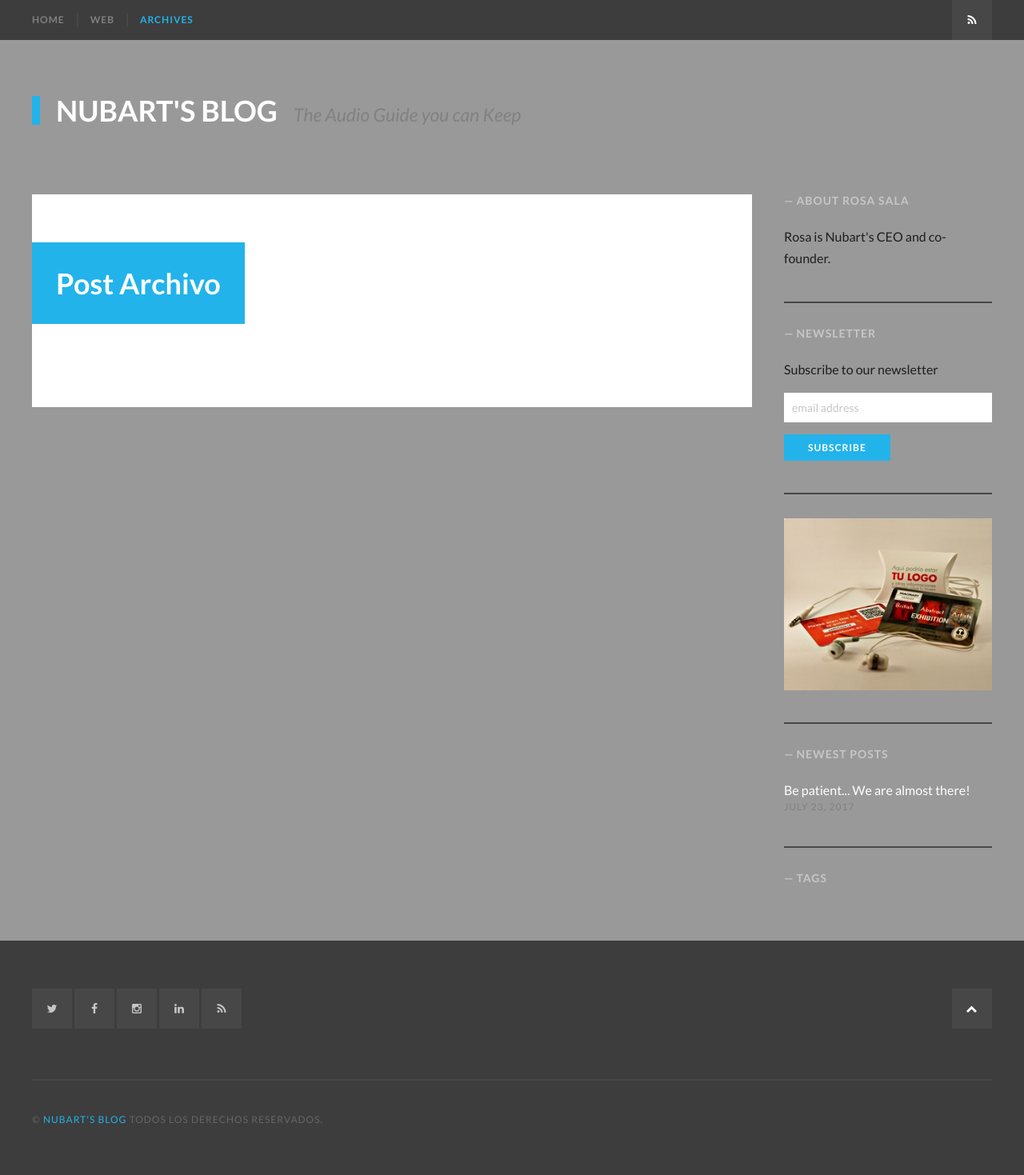
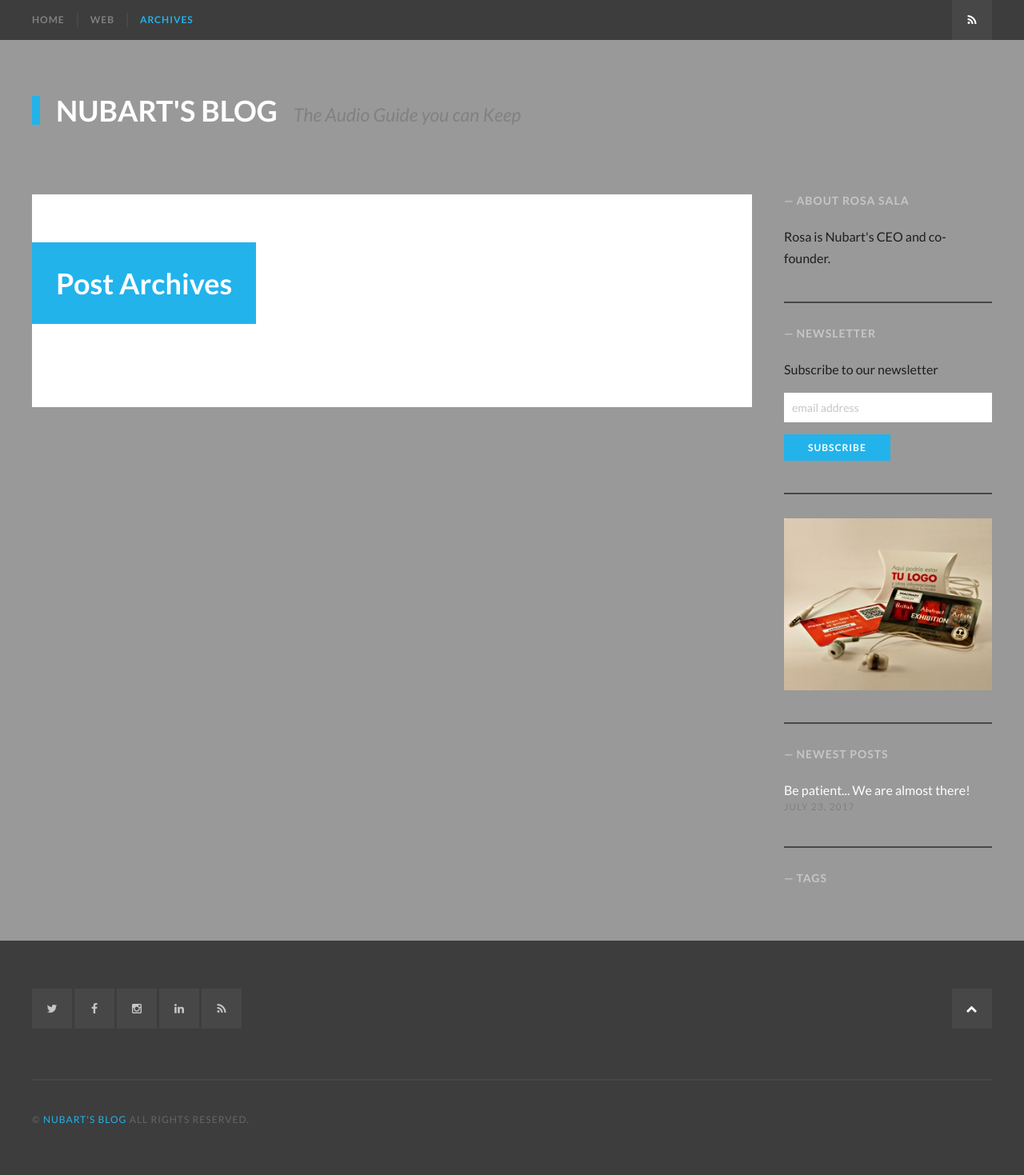
Before and after one commit to nubart/blog-en, a Jekyll site: the page built from tags/index.html, in a window 1280 px wide. Shown: the whole page at 80% size. Built offline with Jekyll 4.4.1, drawn with Linux system fonts in a browser that asks for light colours; some web fonts are replaced; comment, search, counter and statistics services are not loaded.

Commit message:
Translations 5

```diff
--- a/_includes/disqus.html
+++ b/_includes/disqus.html
@@ -1,8 +1,8 @@
 <div class="comments-area">
     <div class="comments-inner">
-        <h2 class="comments-title">Comentarios</h2>
+        <h2 class="comments-title">Comments</h2>
         <div id="disqus_thread"></div>
-        <noscript>Por favor, activa JavaScript para ver los <a href="http://disqus.com/?ref_noscript">comentarios gestionados porDisqus</a>.</noscript>
+        <noscript>Please, activate JavaScript to see the comments powered by <a href="http://disqus.com/?ref_noscript"> Disqus</a>.</noscript>
     </div><!-- .comments-inner -->
 </div><!-- .comments-area -->
 
--- a/_includes/footer.html
+++ b/_includes/footer.html
@@ -34,8 +34,8 @@
             <a class="fa-feed square fill-horizontal" href="{{ site.baseurl }}/feed.xml"><span class="screen-reader-text">RSS</span></a>
         </div><!-- .social-links -->
         <div class="site-info">
-            &copy; <a href="{{ site.baseurl }}/">{{site.title}}</a> todos los derechos reservados.
-            <a href="#top" id="top-link" class="fa-chevron-up top-link square fill-horizontal"><span class="screen-reader-text">Volver al principio</span></a>
+            &copy; <a href="{{ site.baseurl }}/">{{site.title}}</a> All rights reserved.
+            <a href="#top" id="top-link" class="fa-chevron-up top-link square fill-horizontal"><span class="screen-reader-text">Back to the start</span></a>
         </div><!-- .site-info -->
     </div><!-- .inner -->
 </footer><!-- .site-footer -->
--- a/_includes/sidebar.html
+++ b/_includes/sidebar.html
@@ -26,7 +26,7 @@
 
     {% if site.banner_image %}
     <section class="widget widget-text">
-        <p><a href="{{ site.banner_url }}" target="_blank"><img src="{{ site.baseurl }}/{{ site.banner_image }}" alt="Optional Banner Ad" /></a></p>
+        <p><a href="{{ site.banner_url }}" target="_blank"><img src="{{ site.baseurl }}/{{ site.banner_image }}" alt="Nubart audio guide with headphones" /></a></p>
     </section><!-- .widget-text-->
     {% endif %}
 
--- a/_layouts/default.html
+++ b/_layouts/default.html
@@ -77,7 +77,7 @@
                 {% endfor %}
                 </ul>
             </div><!-- .nav-menu -->
-            <a class="subscribe-button fa-feed square fill-horizontal" href="{{site.baseurl}}/feed.xml"><span class="screen-reader-text">Suscríbete</span></a>
+            <a class="subscribe-button fa-feed square fill-horizontal" href="{{site.baseurl}}/feed.xml"><span class="screen-reader-text">Subscribe</span></a>
         </div><!-- .inner -->
     </nav><!-- .site-navigation -->
     <header class="site-header">
--- a/tags/index.html
+++ b/tags/index.html
@@ -1,6 +1,6 @@
 ---
 layout: default
-title: Post Archivo
+title: Post Archives
 ---
 <div class="site-content">
     <div class="inner">
@@ -26,7 +26,7 @@
                         <li><a href="{{ site.baseurl }}{{ post.url }}" rel="bookmark" title="Permanent Link to {{ site.baseurl }}{{ post.url }}">{{ post.title }}</a> <span class="archive-meta"> — <time class="published" datetime="{{ post.date | date: "%Y-%m-%d" }}">{{ post.date | date: "%B %-d, %Y" }}</time></span></li>
                         {% endfor %}
                     </ul>
-                    <p><a href="#top" class="archive-top-link" title="Back to Top">Volver al principio</a></p>
+                    <p><a href="#top" class="archive-top-link" title="Back to Top">Back to the start</a></p>
                     {% endfor %}
                 </div><!-- .entry-content -->
             </article><!-- .post -->
```
